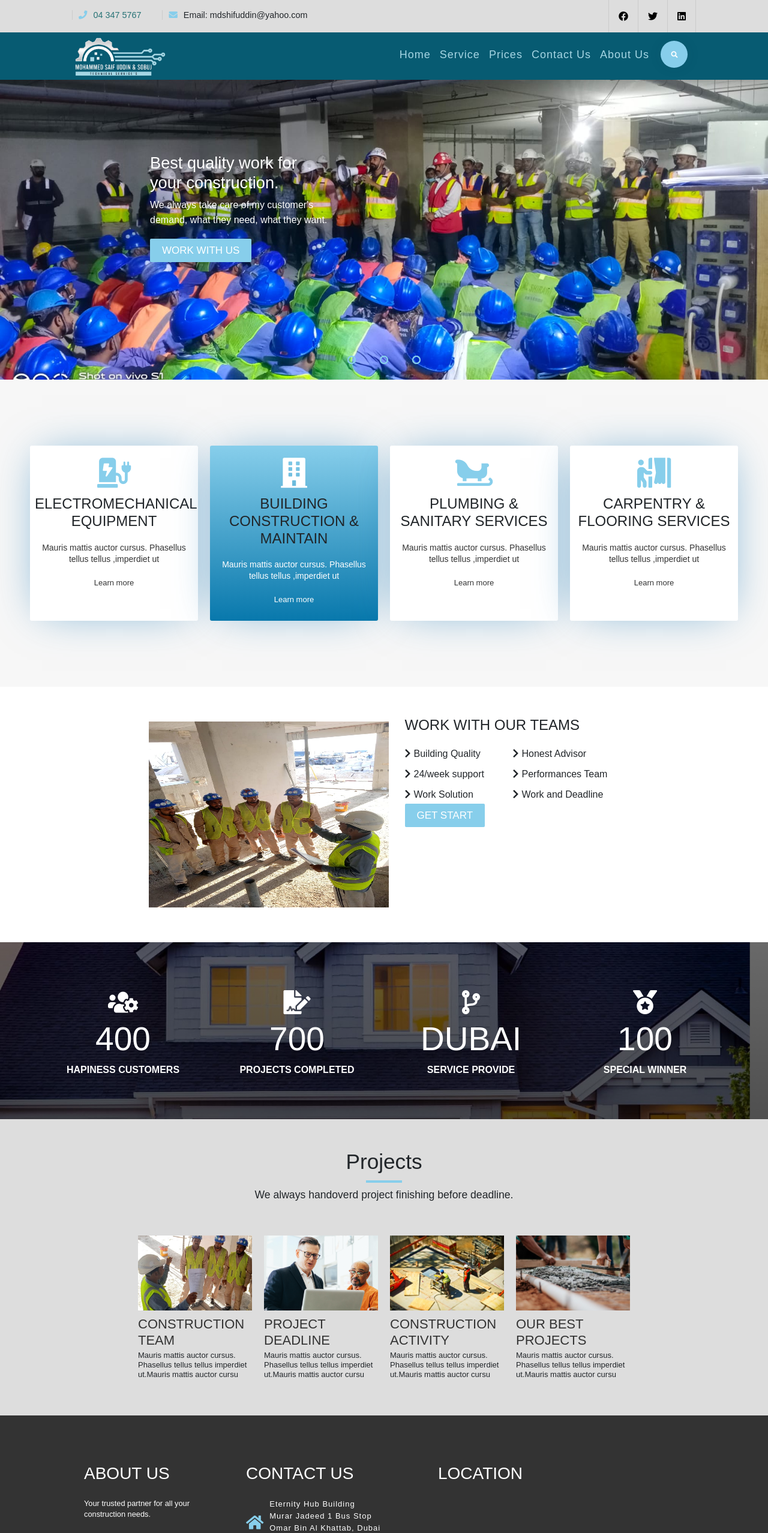
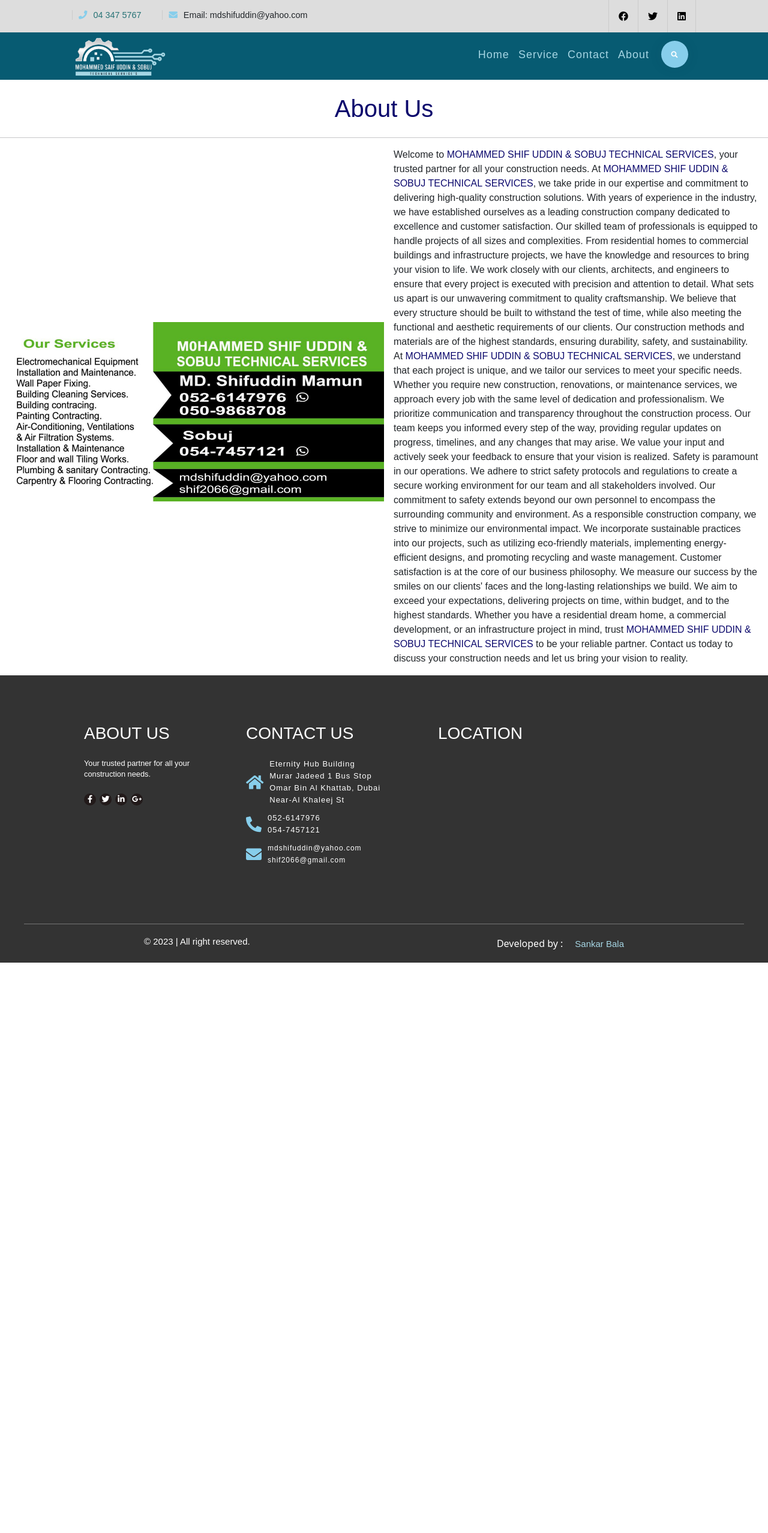
Before and after one commit to SankarBala/sustech, a React (Create React App) app: page /about in a window 1280 px wide. Shown: the top 2556 px of the page at 60% size. After the commit the page ends 1605 px from the top, so only its background shows below. Built offline with nearby package versions, Linux system fonts and the light colour scheme; grey boxes are pictures that could not be loaded.

Commit message:
router dom changed

```diff
--- a/package.json
+++ b/package.json
@@ -9,7 +9,7 @@
     "bootstrap": "^5.3.0-alpha3",
     "react": "^18.2.0",
     "react-dom": "^18.2.0",
-    "react-router-dom": "^6.11.2",
+    "react-router-dom": "^5.3.4",
     "react-scripts": "5.0.1",
     "sass": "^1.62.1",
     "web-vitals": "^2.1.4"
--- a/src/App.js
+++ b/src/App.js
@@ -1,12 +1,43 @@
-import React from 'react';
-import Home from './pages/Home.jsx'
+import React from "react";
+import {
+  BrowserRouter as Router,
+  Switch,
+  Route
+} from "react-router-dom";
 
-import './scss/style.scss';
+import Header from "./components/Header.jsx";
+import Footer from "./components/Footer.jsx";
+import Home from "./pages/Home.jsx";
+import About from "./pages/About.jsx";
+import Contact from "./pages/Contact.jsx";
+import Service from "./pages/Service.jsx";
+
+import "./scss/style.scss";
+
+
+
 
 function App() {
   return (
     <>
-      <Home />
+      <Router>
+        <Header />
+        <Switch>
+          <Route path="/about">
+            <About />
+          </Route>
+          <Route path="/service">
+            <Service />
+          </Route>
+          <Route path="/contact">
+            <Contact />
+          </Route>
+          <Route path="/">
+            <Home />
+          </Route>
+        </Switch>
+        <Footer />
+      </Router>
     </>
   );
 }
--- a/src/components/Blog.jsx
+++ b/src/components/Blog.jsx
@@ -16,7 +16,7 @@
       <div className="content">
         <div className="card revealLeft">
           <div className="card-img">
-            <img src={ProjectPic_1}  alt />
+            <img src={ProjectPic_1} />
           </div>
           <div className="card-info">
             <h3>CONSTRUCTION TEAM</h3>
@@ -28,7 +28,7 @@
         </div>
         <div className="card revealLeft">
           <div className="card-img">
-            <img src={ProjectPic_2} alt />
+            <img src={ProjectPic_2} />
           </div>
           <div className="card-info">
             <h3>PROJECT DEADLINE</h3>
@@ -40,7 +40,7 @@
         </div>
         <div className="card revealRight">
           <div className="card-img">
-            <img src={ProjectPic_3}  alt />
+            <img src={ProjectPic_3} />
           </div>
           <div className="card-info">
             <h3>CONSTRUCTION ACTIVITY</h3>
@@ -52,7 +52,7 @@
         </div>
         <div className="card revealRight">
           <div className="card-img">
-            <img src={ProjectPic_4}  alt />
+            <img src={ProjectPic_4} />
           </div>
           <div className="card-info">
             <h3>OUR BEST PROJECTS</h3>
--- a/src/components/Footer.jsx
+++ b/src/components/Footer.jsx
@@ -77,6 +77,7 @@
             <a href="#" className="to-top">
                 <i className="fas fa-arrow-up" />
             </a>
+
             <div className="copyright">
                 <div className="col-left">
                     <h3>&copy; {new Date().getFullYear()} | All right reserved.</h3>
--- a/src/components/Header.jsx
+++ b/src/components/Header.jsx
@@ -1,4 +1,5 @@
 import React from 'react';
+import { NavLink } from 'react-router-dom';
 import Logo from './../images/logo.png';
 
 function Header() {
@@ -24,11 +25,12 @@
                     </div>
                     <div className="menu-btn" />
                     <div className="column col-right menu py-4 text-info">
-                        <a href="#" className="">Home</a>
-                        <a href="#" className="">Service</a>
-                        <a href="#" className="">Prices</a>
-                        <a href="#" className="">Contact Us</a>
-                        <a href="#" className="">About Us</a>
+
+                        <NavLink to="/" className="">Home</NavLink>
+                        <NavLink to="/service" className="">Service</NavLink>
+                        <NavLink to="/contact" className="">Contact</NavLink>
+                        <NavLink to="/about" className="">About</NavLink>
+
                         <form action="#" className="search-box">
                             <input type="text" placeholder="search" />
                             <button className="search-btn" type="button" name="button">
--- a/src/components/Services.jsx
+++ b/src/components/Services.jsx
@@ -7,7 +7,7 @@
 
                 <div className="card reveal">
                     <div className="service-icon">
-                        <i class="fas fa-charging-station" />
+                        <i className="fas fa-charging-station" />
                     </div>
                     <div className="service-info">
                         <h4>ELECTROMECHANICAL EQUIPMENT</h4>
@@ -27,7 +27,7 @@
                 </div>
                 <div className="card reveal">
                     <div className="service-icon">
-                        <i class="fas fa-sleigh" />
+                        <i className="fas fa-sleigh" />
                     </div>
                     <div className="service-info">
                         <h4>PLUMBING & SANITARY SERVICES</h4>
@@ -37,7 +37,7 @@
                 </div>
                 <div className="card reveal">
                     <div className="service-icon">
-                        <i class="fas fa-person-booth" />
+                        <i className="fas fa-person-booth" />
                     </div>
                     <div className="service-info">
                         <h4>CARPENTRY & FLOORING SERVICES</h4>
--- a/src/pages/About.jsx
+++ b/src/pages/About.jsx
@@ -1,19 +1,23 @@
 import React from 'react'
+import Banner from './../images/banner.jpeg';
 
 function About() {
     return (
         <div>
-            <h2>About Us</h2>
-            <p>
-                Welcome to <span className="text-info">MOHAMMED SHIF UDDIN & SOBUJ TECHNICAL SERVICES</span>, your trusted partner for all your construction needs.
+            <h1 className="text-center align-center text-danger m-4 ">About Us</h1>
+            <hr />
+            <div className="d-flex align-items-center justify-content-between">
+                <img src={Banner} alt="Your Image" className="img-fluid w-50" />
+                <p className="px-3">
+                    Welcome to <span className="text-danger">MOHAMMED SHIF UDDIN & SOBUJ TECHNICAL SERVICES</span>, your trusted partner for all your construction needs.
 
-                At <span className="text-info">MOHAMMED SHIF UDDIN & SOBUJ TECHNICAL SERVICES</span>, we take pride in our expertise and commitment to delivering high-quality construction solutions. With years of experience in the industry, we have established ourselves as a leading construction company dedicated to excellence and customer satisfaction.
+                    At <span className="text-danger">MOHAMMED SHIF UDDIN & SOBUJ TECHNICAL SERVICES</span>, we take pride in our expertise and commitment to delivering high-quality construction solutions. With years of experience in the industry, we have established ourselves as a leading construction company dedicated to excellence and customer satisfaction.
 
                     Our skilled team of professionals is equipped to handle projects of all sizes and complexities. From residential homes to commercial buildings and infrastructure projects, we have the knowledge and resources to bring your vision to life. We work closely with our clients, architects, and engineers to ensure that every project is executed with precision and attention to detail.
 
                     What sets us apart is our unwavering commitment to quality craftsmanship. We believe that every structure should be built to withstand the test of time, while also meeting the functional and aesthetic requirements of our clients. Our construction methods and materials are of the highest standards, ensuring durability, safety, and sustainability.
 
-                At <span className="text-info">MOHAMMED SHIF UDDIN & SOBUJ TECHNICAL SERVICES</span>, we understand that each project is unique, and we tailor our services to meet your specific needs. Whether you require new construction, renovations, or maintenance services, we approach every job with the same level of dedication and professionalism.
+                    At <span className="text-danger">MOHAMMED SHIF UDDIN & SOBUJ TECHNICAL SERVICES</span>, we understand that each project is unique, and we tailor our services to meet your specific needs. Whether you require new construction, renovations, or maintenance services, we approach every job with the same level of dedication and professionalism.
 
                     We prioritize communication and transparency throughout the construction process. Our team keeps you informed every step of the way, providing regular updates on progress, timelines, and any changes that may arise. We value your input and actively seek your feedback to ensure that your vision is realized.
 
@@ -23,8 +27,40 @@
 
                     Customer satisfaction is at the core of our business philosophy. We measure our success by the smiles on our clients' faces and the long-lasting relationships we build. We aim to exceed your expectations, delivering projects on time, within budget, and to the highest standards.
 
-                Whether you have a residential dream home, a commercial development, or an infrastructure project in mind, trust <span className="text-info">MOHAMMED SHIF UDDIN & SOBUJ TECHNICAL SERVICES</span> to be your reliable partner. Contact us today to discuss your construction needs and let us bring your vision to reality.
+                    Whether you have a residential dream home, a commercial development, or an infrastructure project in mind, trust <span className="text-danger">MOHAMMED SHIF UDDIN & SOBUJ TECHNICAL SERVICES</span> to be your reliable partner. Contact us today to discuss your construction needs and let us bring your vision to reality.
                 </p>
+            </div>
+
+            {/*
+            <div className="row">
+                <div className="col-md-6">
+                    <img className="w-100" src={Banner} />
+                </div>
+                <div className="col-md-6">
+                    <p className="px-3 text-justify">
+                        Welcome to <span className="text-danger">MOHAMMED SHIF UDDIN & SOBUJ TECHNICAL SERVICES</span>, your trusted partner for all your construction needs.
+
+                        At <span className="text-danger">MOHAMMED SHIF UDDIN & SOBUJ TECHNICAL SERVICES</span>, we take pride in our expertise and commitment to delivering high-quality construction solutions. With years of experience in the industry, we have established ourselves as a leading construction company dedicated to excellence and customer satisfaction.
+
+                        Our skilled team of professionals is equipped to handle projects of all sizes and complexities. From residential homes to commercial buildings and infrastructure projects, we have the knowledge and resources to bring your vision to life. We work closely with our clients, architects, and engineers to ensure that every project is executed with precision and attention to detail.
+
+                        What sets us apart is our unwavering commitment to quality craftsmanship. We believe that every structure should be built to withstand the test of time, while also meeting the functional and aesthetic requirements of our clients. Our construction methods and materials are of the highest standards, ensuring durability, safety, and sustainability.
+
+                        At <span className="text-danger">MOHAMMED SHIF UDDIN & SOBUJ TECHNICAL SERVICES</span>, we understand that each project is unique, and we tailor our services to meet your specific needs. Whether you require new construction, renovations, or maintenance services, we approach every job with the same level of dedication and professionalism.
+
+                        We prioritize communication and transparency throughout the construction process. Our team keeps you informed every step of the way, providing regular updates on progress, timelines, and any changes that may arise. We value your input and actively seek your feedback to ensure that your vision is realized.
+
+                        Safety is paramount in our operations. We adhere to strict safety protocols and regulations to create a secure working environment for our team and all stakeholders involved. Our commitment to safety extends beyond our own personnel to encompass the surrounding community and environment.
+
+                        As a responsible construction company, we strive to minimize our environmental impact. We incorporate sustainable practices into our projects, such as utilizing eco-friendly materials, implementing energy-efficient designs, and promoting recycling and waste management.
+
+                        Customer satisfaction is at the core of our business philosophy. We measure our success by the smiles on our clients' faces and the long-lasting relationships we build. We aim to exceed your expectations, delivering projects on time, within budget, and to the highest standards.
+
+                        Whether you have a residential dream home, a commercial development, or an infrastructure project in mind, trust <span className="text-danger">MOHAMMED SHIF UDDIN & SOBUJ TECHNICAL SERVICES</span> to be your reliable partner. Contact us today to discuss your construction needs and let us bring your vision to reality.
+                    </p>
+                </div>
+            </div> */}
+
         </div>
     )
 }
--- /dev/null
+++ b/src/pages/Contact.jsx
@@ -0,0 +1,11 @@
+import React from 'react'
+
+const Contact = () => {
+  return (
+    <div>
+      Contact
+    </div>
+  )
+}
+
+export default Contact
--- a/src/pages/Home.jsx
+++ b/src/pages/Home.jsx
@@ -1,5 +1,4 @@
 import React from 'react';
-import Header from './../components/Header.jsx';
 import Slider from './../components/Slider.jsx';
 import Services from './../components/Services.jsx';
 import Work from './../components/Work.jsx';
@@ -10,12 +9,10 @@
 import Team from './../components/Team.jsx';
 import Project from './../components/Project.jsx';
 import News from './../components/News.jsx';
-import Footer from './../components/Footer.jsx';
 
 function Home() {
     return (
         <>
-            <Header />
             <Slider />
             <Services />
             <Work />
@@ -26,7 +23,6 @@
             {/* <Team /> */}
             {/* <Project /> */}
             {/* <News /> */}
-            <Footer />
         </>
     );
 }
--- /dev/null
+++ b/src/pages/Service.jsx
@@ -0,0 +1,11 @@
+import React from 'react'
+
+const Service = () => {
+  return (
+    <div>
+      Service
+    </div>
+  )
+}
+
+export default Service
--- a/src/scss/_common.scss
+++ b/src/scss/_common.scss
@@ -270,7 +270,7 @@
 }
 
 section {
-	padding: 50px 200px;
+	padding: 30px 20px;
 }
 
 .image-slider {
@@ -763,7 +763,7 @@
 		justify-content: center;
 
 		.card {
-			width: 190px;
+			width: 250px;
 			margin: 10px;
 
 			.card-img {
```
Also changed, not shown: src/components/Slider.jsx (+59 -14 lines), 1 other file (tests, documents, lock files or other folders). Lines whose indentation alone changed are shown as unchanged.
